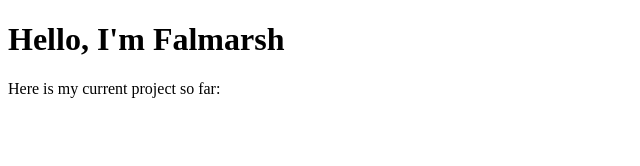
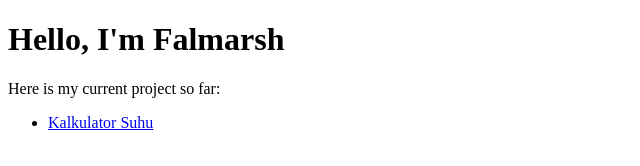
Before and after one commit to falmarsh/falmarsh.github.io, a plain HTML site: page index.html in a window 1280 px wide. Shown: the whole page, without its empty margins (0-640 px from the left). Drawn offline with Linux system fonts and the light colour scheme.

Commit message:
Update index.html
adding "Kalkulator Suhu", the (unfinished) project

```diff
--- a/index.html
+++ b/index.html
@@ -9,6 +9,9 @@
         </header>
         <article>
             <p>Here is my current project so far:</p>
+		<ul>
+			<li><a href="https://falmarsh.github.io/RevoU_SEFC_KalkulatorSuhu/">Kalkulator Suhu</a></li>
+		</ul>
         </article>
 	</body>
 </html>
```
